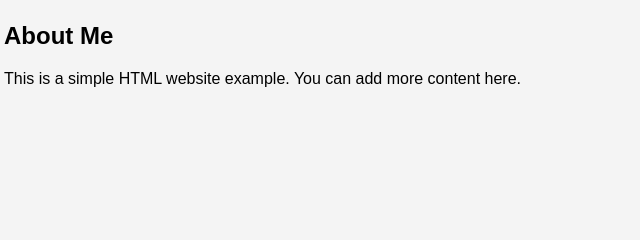
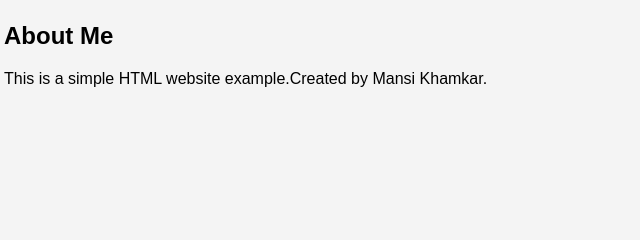
Before and after one commit to mansi-11-02/hosting-static-website-using-s3-bucket-githubActions, a plain HTML site: page index.html in a window 1280 px wide. Shown: the part 142-382 px from the top of the page, 28-668 px from the left. Drawn offline with Linux system fonts and the light colour scheme.

Commit message:
Update index.html

```diff
--- a/index.html
+++ b/index.html
@@ -37,7 +37,7 @@
     </header>
     <main>
         <h2>About Me</h2>
-        <p>This is a simple HTML website example. You can add more content here.</p>
+        <p>This is a simple HTML website example.Created by Mansi Khamkar.</p>
     </main>
     <footer>
         <p>© 2024 My Simple Website</p>
```
